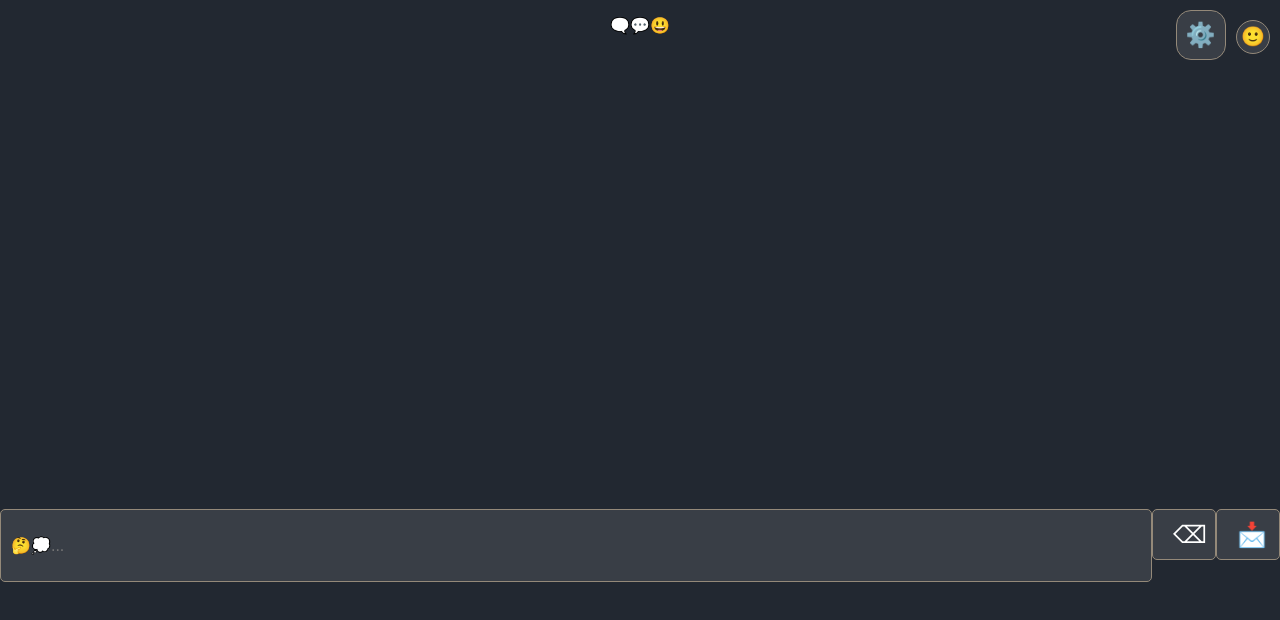
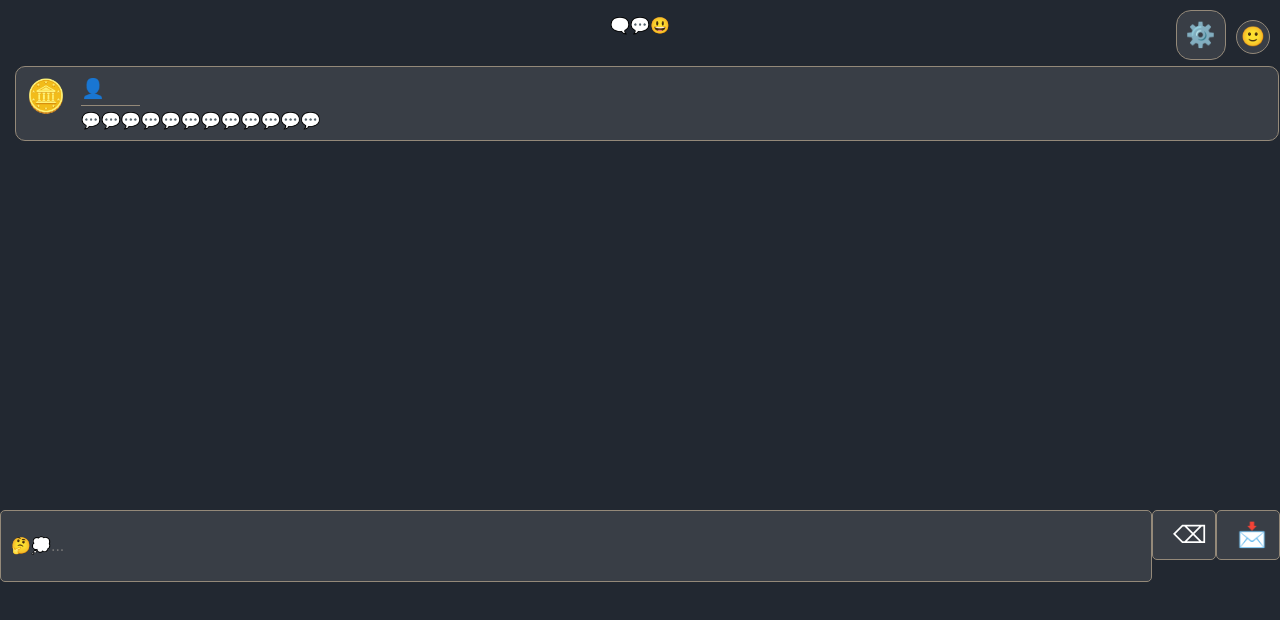
Before and after one commit to BananaJeanss/emojichat, a website: page src/public/index.html in a window 1280 px wide. Drawn offline with Linux system fonts and the light colour scheme.

Commit message:
made a template for chat messages

```diff
--- a/src/public/index.html
+++ b/src/public/index.html
@@ -21,8 +21,18 @@
         class="messages"
         id="messages"
         style="height: 90%; width: 100%"
-      ></div>
-      <div class="input-container" style="height: 10%">
+      >
+    <div class="messageTemplate">
+        <p class="pfptemplate">🪙</p>
+        <div class="messageContent">
+          <span class="name">👤</span>
+          <hr />
+          <span class="text">💬💬💬💬💬💬💬💬💬💬💬💬</span>
+        </div>
+      </div>
+
+    </div>
+          <div class="input-container" style="height: 10%">
         <input
           type="text"
           id="messageInput"
@@ -46,7 +56,6 @@
           📩
         </button>
       </div>
-    </div>
     <emoji-picker style="width: 100%; height: 30vh"></emoji-picker>
     <script
       type="module"
--- a/src/public/style.css
+++ b/src/public/style.css
@@ -33,6 +33,7 @@ body {
   min-height: 0;
   display: flex;
   flex-direction: column;
+  padding-top: 10px;
 }
 
 .input-container {
@@ -174,3 +175,44 @@ emoji-picker {
   background: var(--secondary-color);
   font-size: 1.2rem;
 }
+
+.messageTemplate {
+  display: flex;
+  flex-direction: row;
+  width: 97%;
+  background-color: var(--secondary-color);
+  border: 1px solid var(--accent-color);
+  margin: 5px 15px;
+  padding: 10px;
+  border-radius: 10px;
+  gap: 15px;
+}
+
+.messageContent {
+  display: flex;
+  flex-direction: column;
+  width: 100%;
+}
+
+.messageContent hr {
+  margin: 5px 0;
+  border: none;
+  border-top: 1px solid var(--accent-color);
+  width: 5%;
+}
+
+.pfptemplate {
+  font-size: 2rem;
+  margin: 0;
+  padding: 0;
+}
+
+.name {
+  font-weight: bold;
+  font-size: 1.2rem;
+}
+
+.text {
+  margin-top: auto;
+  margin-bottom: auto;
+}
```
